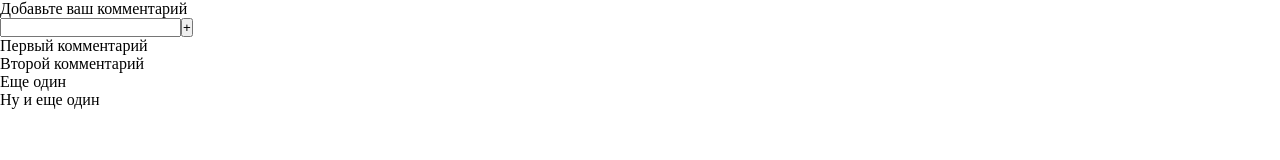
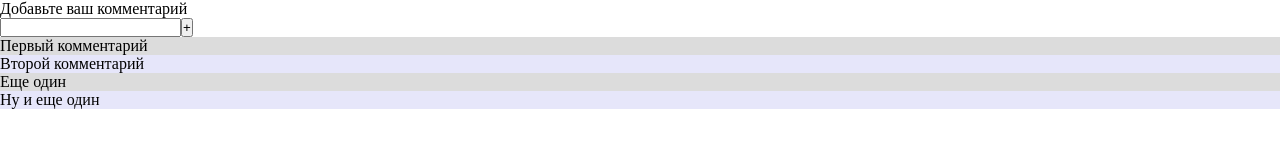
Before and after one commit to obuqwe/app-node-ajax, a plain HTML site: page index.html in a window 1280 px wide. Drawn offline with nearby package versions, Linux system fonts and the light colour scheme.

Commit message:
add js code

```diff
--- a/app.js
+++ b/app.js
@@ -1,5 +1,7 @@
 var main = function () {
     'use strict';
-    window.alert('Say hello!');
+    $(".comment-input button").on("click", function (event) {
+        console.log('hello world');
+    });
 };
 $(document).ready(main);
--- a/style.css
+++ b/style.css
@@ -2,3 +2,11 @@
     margin: 0;
     padding: 0;
 }
+
+.comments p:nth-child(even) {
+    background: lavender;
+}
+
+.comments p:nth-child(odd) {
+    background: gainsboro;
+}
```
